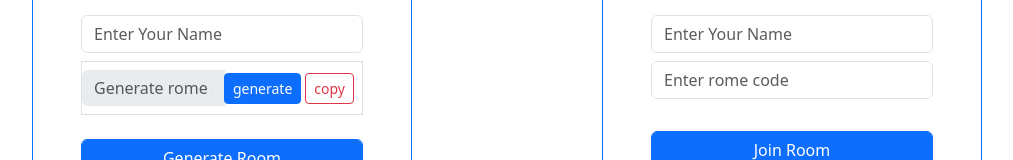
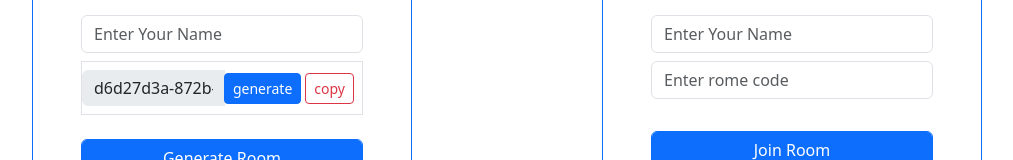
Before and after one commit to Shahriyar001/realtime-whiteboard, a React (Vite) app: page / in a window 1280 px wide. Shown: the part 210-370 px from the top of the page, without its empty margins (133-1146 px from the left). Built offline with nearby package versions, Linux system fonts and the light colour scheme.

Commit message:
added uid genarate option

```diff
--- a/src/App.jsx
+++ b/src/App.jsx
@@ -4,10 +4,30 @@ import { Route, Routes } from "react-router-dom";
 import Roompage from "./pages/Romepage";
 
 const App = () => {
+  const uuid = () => {
+    let S4 = () => {
+      return (((1 + Math.random()) * 0x10000) | 0).toString(16).substring(1);
+    };
+    return (
+      S4() +
+      S4() +
+      "-" +
+      S4() +
+      "-" +
+      S4() +
+      "-" +
+      S4() +
+      "-" +
+      S4() +
+      S4() +
+      S4()
+    );
+  };
+
   return (
     <div className="container">
       <Routes>
-        <Route path="/" element={<Forms></Forms>} />
+        <Route path="/" element={<Forms uuid={uuid} />} />
         <Route path="/:roomId" element={<Roompage />} />
       </Routes>
     </div>
--- a/src/components/Forms/CreateRoomFrom/index.jsx
+++ b/src/components/Forms/CreateRoomFrom/index.jsx
@@ -1,4 +1,8 @@
-const CreateRoomForm = () => {
+import { useState } from "react";
+
+const CreateRoomForm = ({ uuid }) => {
+  const [roomId, setRoomId] = useState(uuid());
+
   return (
     <form className="form col-md-12 mt-5">
       <div className="form-group">
@@ -12,12 +16,17 @@ const CreateRoomForm = () => {
         <div className="input-group d-flex align-items-center justify-content-center">
           <input
             type="text"
+            value={roomId}
             className="form-control my-2 border-0"
             disabled
             placeholder="Generate rome code"
           />
           <div className="input-group-append">
-            <button className="btn btn-primary btn-sm me-1" type="button">
+            <button
+              className="btn btn-primary btn-sm me-1"
+              onClick={() => setRoomId(uuid())}
+              type="button"
+            >
               generate
             </button>
             <button className="btn btn-outline-danger btn-sm me-2">copy</button>
--- a/src/components/Forms/index.jsx
+++ b/src/components/Forms/index.jsx
@@ -3,12 +3,12 @@ import CreateRoomForm from "./CreateRoomFrom";
 import "./index.css";
 import JoinRoomForm from "./joinRoomForm";
 
-const Forms = () => {
+const Forms = ({ uuid }) => {
   return (
     <div className="row h-100 pt-5">
       <div className="col-md-4 mt-5 form-box py-3 p-5 border  border-primary rounded-2 mx-auto d-flex flex-column align-items-center mx-auto">
         <h1 className="text-primary fw-bold">Create Room</h1>
-        <CreateRoomForm></CreateRoomForm>
+        <CreateRoomForm uuid={uuid}></CreateRoomForm>
       </div>
       <div className="col-md-4 mt-5 form-box py-3 p-5 border  border-primary rounded-2 mx-auto d-flex flex-column align-items-center mx-auto">
         <h1 className="text-primary fw-bold">Join Room</h1>
```
